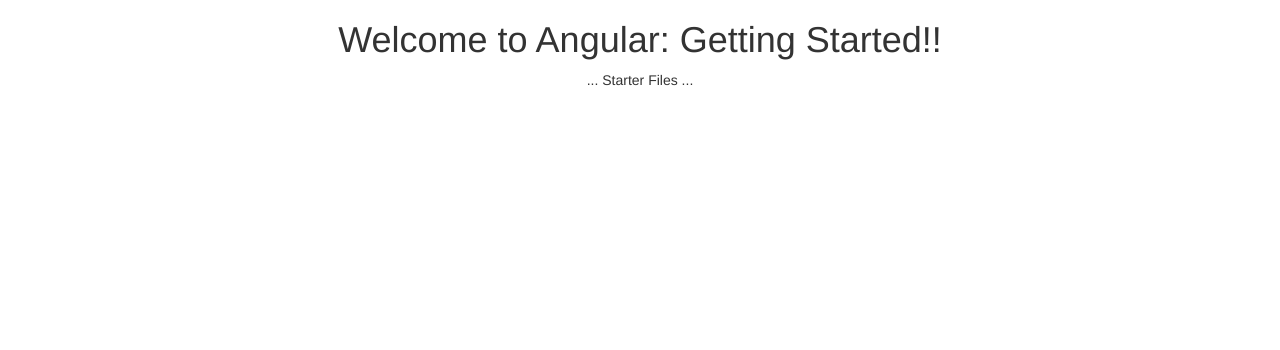
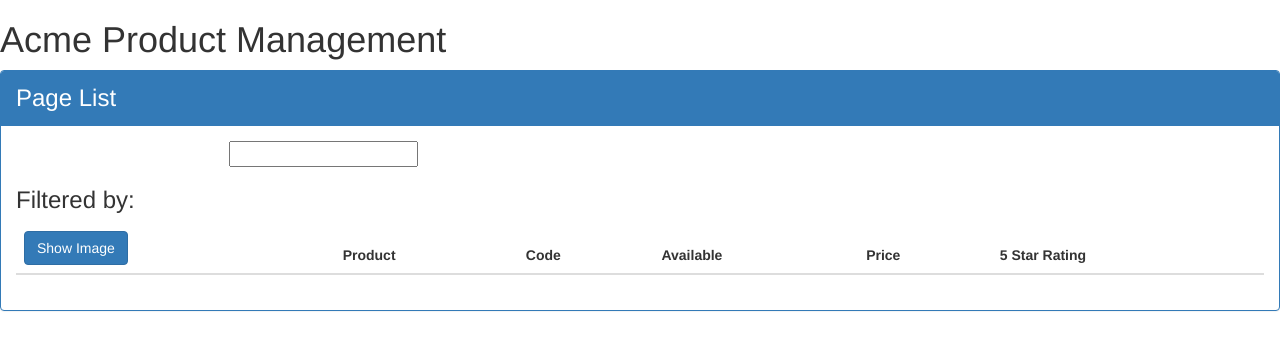
Before and after one commit to eliasib13/acme-product-management, an Angular app: page / in a window 1280 px wide. Shown: the top 350 px of the page. Built offline with nearby package versions, Linux system fonts and the light colour scheme.

Commit message:
Created ProductListComponent and added into AppComponent template

```diff
--- a/src/app/app.component.ts
+++ b/src/app/app.component.ts
@@ -2,9 +2,11 @@
 
 @Component({
   selector: 'pm-root',
-  templateUrl: './app.component.html',
-  styleUrls: ['./app.component.css']
+  template: `
+    <div><h1>{{pageTitle}}</h1>
+      <pm-products></pm-products>
+    </div>`
 })
 export class AppComponent {
-  title = 'Angular: Getting Started';
+  pageTitle: string = 'Acme Product Management';
 }
--- a/src/app/app.module.ts
+++ b/src/app/app.module.ts
@@ -2,10 +2,12 @@
 import { NgModule } from '@angular/core';
 
 import { AppComponent } from './app.component';
+import { ProductListComponent } from './products/product-list.component';
 
 @NgModule({
   declarations: [
-    AppComponent
+    AppComponent,
+    ProductListComponent
   ],
   imports: [
     BrowserModule
--- /dev/null
+++ b/src/app/products/product-list.component.html
@@ -0,0 +1,40 @@
+<div class="panel panel-primary">
+    <div class="panel-heading">
+        {{pageTitle}}
+    </div>
+
+    <div class="panel-body">
+        <div class="row">
+            <div class="col-md-2"></div>
+            <div class="col-md-4">
+                <input type="text" />
+            </div>
+        </div>
+        <div class="row">
+            <div class="col-md-6">
+                <h3>Filtered by: </h3>
+            </div>
+        </div>
+        <div class="table-responsive">
+            <table class="table">
+                <thead>
+                    <tr>
+                        <th>
+                            <button class="btn btn-primary">
+                                Show Image
+                            </button>
+                        </th>
+                        <th>Product</th>
+                        <th>Code</th>
+                        <th>Available</th>
+                        <th>Price</th>
+                        <th>5 Star Rating</th>
+                    </tr>
+                </thead>
+                <tbody>
+
+                </tbody>
+            </table>
+        </div>
+    </div>
+</div>
--- /dev/null
+++ b/src/app/products/product-list.component.ts
@@ -0,0 +1,9 @@
+import { Component } from '@angular/core';
+
+@Component({
+    selector: 'pm-products',
+    templateUrl: './product-list.component.html'
+})
+export class ProductListComponent {
+    pageTitle: string = 'Page List';
+}
```
